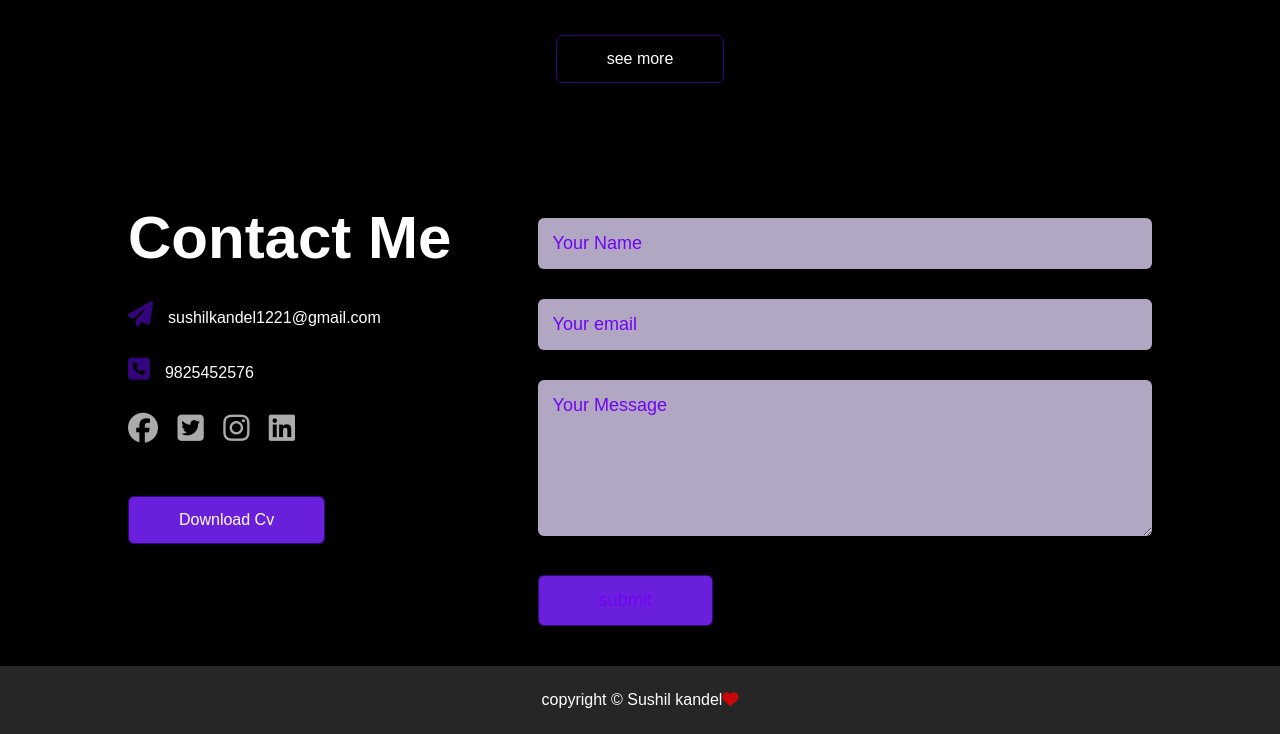
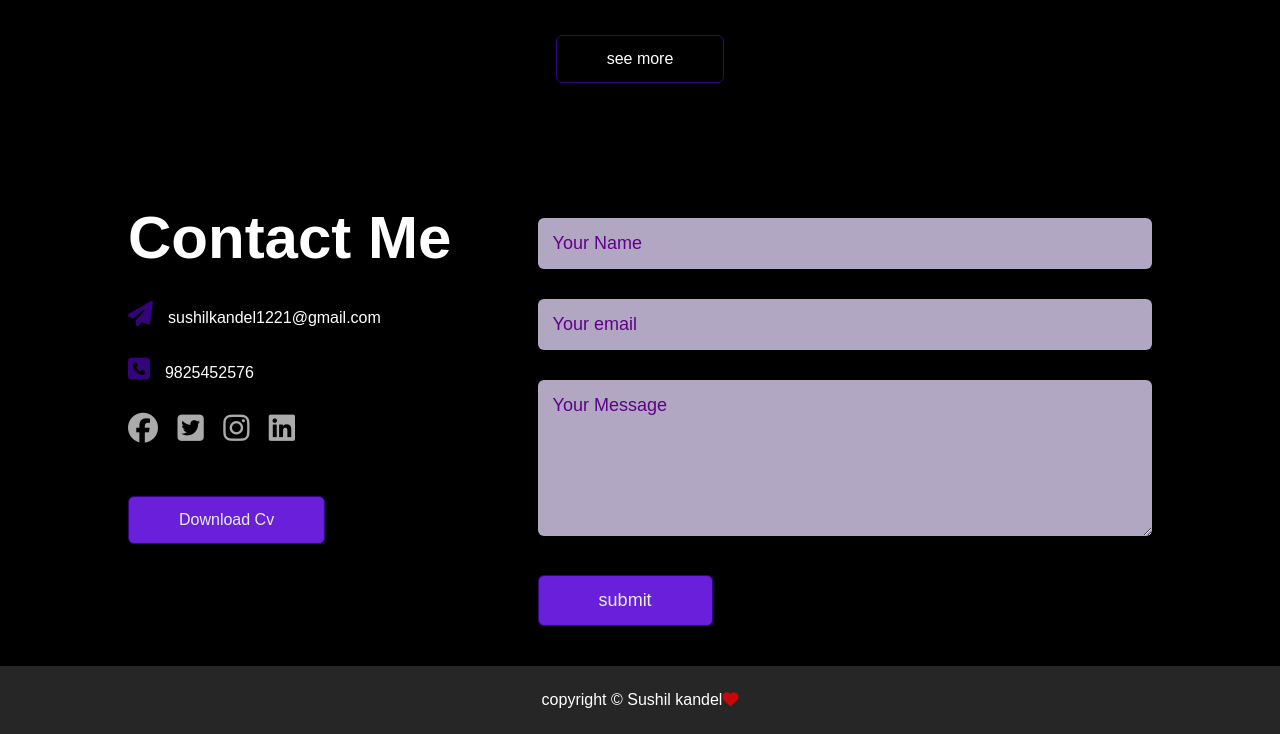
Before and after one commit to Sushield/personal-portfolio, a plain HTML site: page index.html in a window 1280 px wide. Shown: the part 2389-3123 px from the top of the page. Drawn offline with Linux system fonts and the light colour scheme.

Commit message:
Update style.css

```diff
--- a/style.css
+++ b/style.css
@@ -282,11 +282,12 @@ nav ul li a:hover::after{
     transform: translateY(-5px);
 }
 .btn.btn2{
+    -webkit-text-fill-color: #e6eee7;
     display: inline-block;
     background: #6a20da;
 }
 .contact-right form{
-    -webkit-text-fill-color: #7004f3;
+    -webkit-text-fill-color: #5f0087;
     width: 100%;
 }
 form input, form textarea{
```
